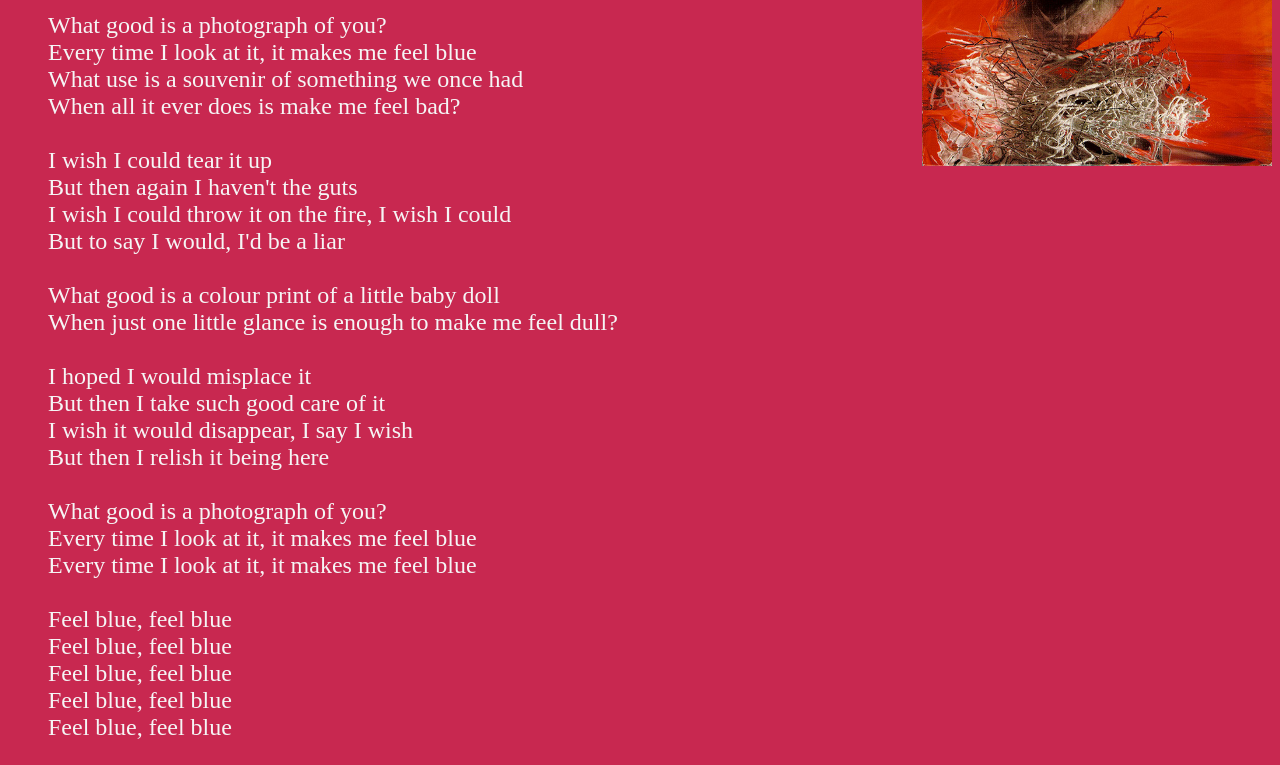
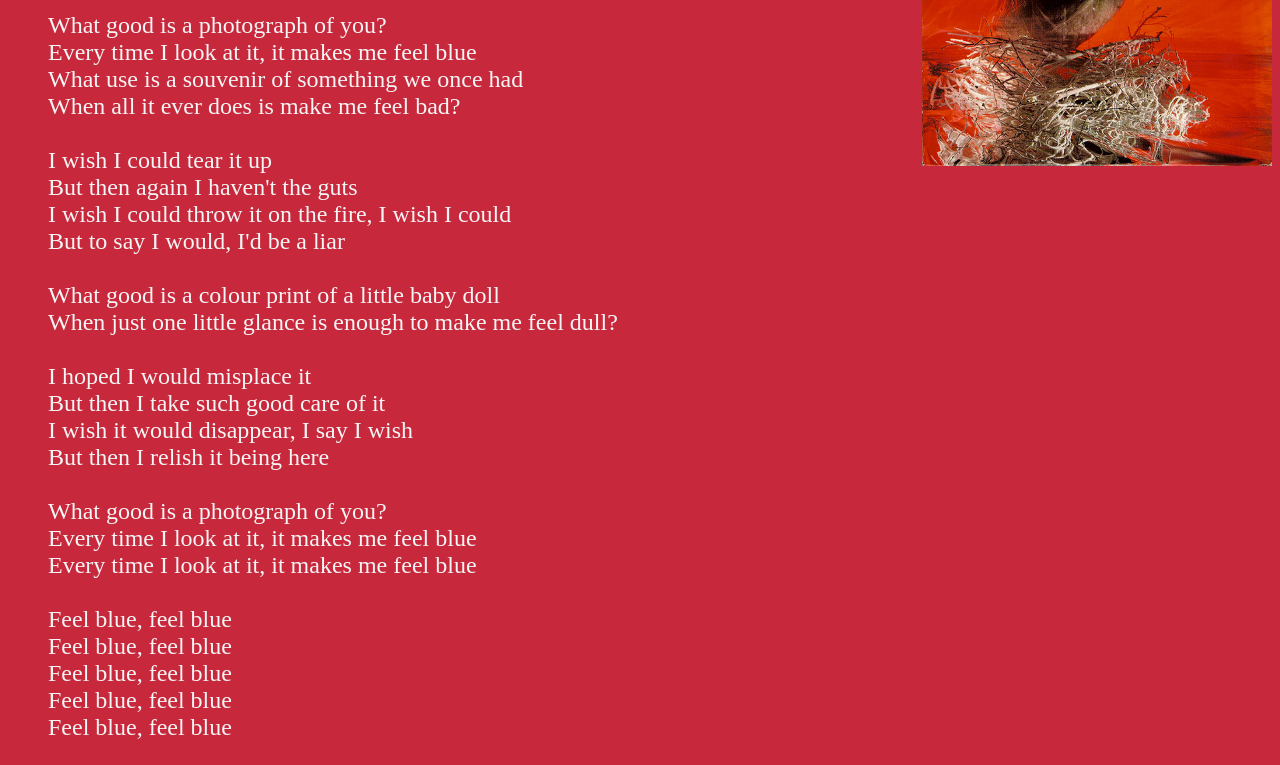
Before and after one commit to Mrjoga/Depechemode, a plain HTML site: page Shout.html in a window 1280 px wide. Shown: the part 234-999 px from the top of the page. Drawn offline with Linux system fonts and the light colour scheme.

Commit message:
Update Shout.html

```diff
--- a/Shout.html
+++ b/Shout.html
@@ -36,7 +36,7 @@
         </style>
 
 </head>
-<body style="background-color:rgb(200, 40, 80)">
+<body style="background-color:rgb(200, 40, 60)">
   <p><a href="index.html">voltar para casa</a></p>
   <img src="Speakspell.jpg" alt="Capa do albúm Speak&Spell"style="width:350px;height:350px;float:right">
     <p style="font-size:200%;"><b> <i>Shout!</i> é uma música do <a href="Depechemode.html">Depeche Mode</a> incluida como faixa Deluxe no albúm Speak & Spell de 1981.</b></p>
```
